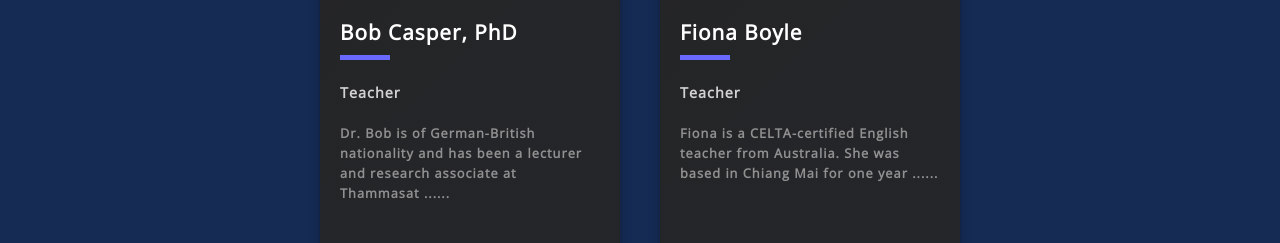
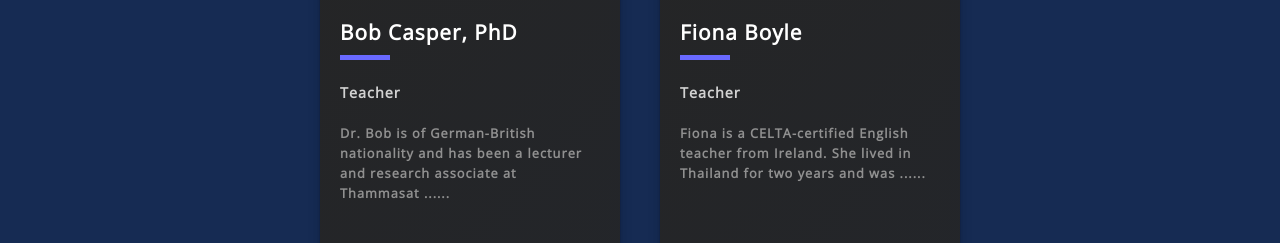
Before and after one commit to kaungmyat-Rex/burmese-study-center, a React (Create React App) app: page /about in a window 1280 px wide. Shown: the part 2170-2413 px from the top of the page. Built offline with nearby package versions, Linux system fonts and the light colour scheme; no server answers; the database is empty.

Commit message:
chnage fiona mentor image and bio

```diff
--- a/src/component/fakedata.js
+++ b/src/component/fakedata.js
@@ -83,7 +83,7 @@ const mentordata = [
     id: 8,
     name: "Fiona Boyle",
     carrier: "Teacher",
-    info: "Fiona is a CELTA-certified English teacher from Australia. She was based in Chiang Mai for one year in 2019 and began volunteering with advanced students at Burma Study Center. During COVID, she was pleased to be able to reconnect with her students online from Ireland, where she more than one year in lockdown. Since then, she has continued teaching weekly online classes, providing valuable instruction in research, public speaking, presentation skills, and professional writing for BSC students.",
+    info: "Fiona is a CELTA-certified English teacher from Ireland. She lived in Thailand for two years and was based in Chiang Mai in 2019 when she began volunteering with advanced students at Burma Study Center. During COVID, she was pleased to be able to reconnect with her students online from Ireland, where she spent more than one year in lockdown. Since then, she has moved to Australia and has continued teaching weekly online classes, providing valuable instruction in research, public speaking, presentation skills, and professional writing for BSC students.",
     gmail: "FionaBoyle@gmail.com",
     image: mentorEight,
     imageNoBg: mentorEight,
--- a/src/component/footer/Footer.js
+++ b/src/component/footer/Footer.js
@@ -32,7 +32,7 @@ const Footer = () => {
                 <p>PROGRAM</p>
               </Link>
               <Link
-                to={"/library"}
+                to={"https://catalog9.burmastudy.org/"}
                 style={{ color: "white", textDecoration: "none" }}
               >
                 {" "}
```
Also changed, not shown: src/img/FionaBoyle-png-remove.jpg (added), src/img/FionaBoyle-png.jpg.
